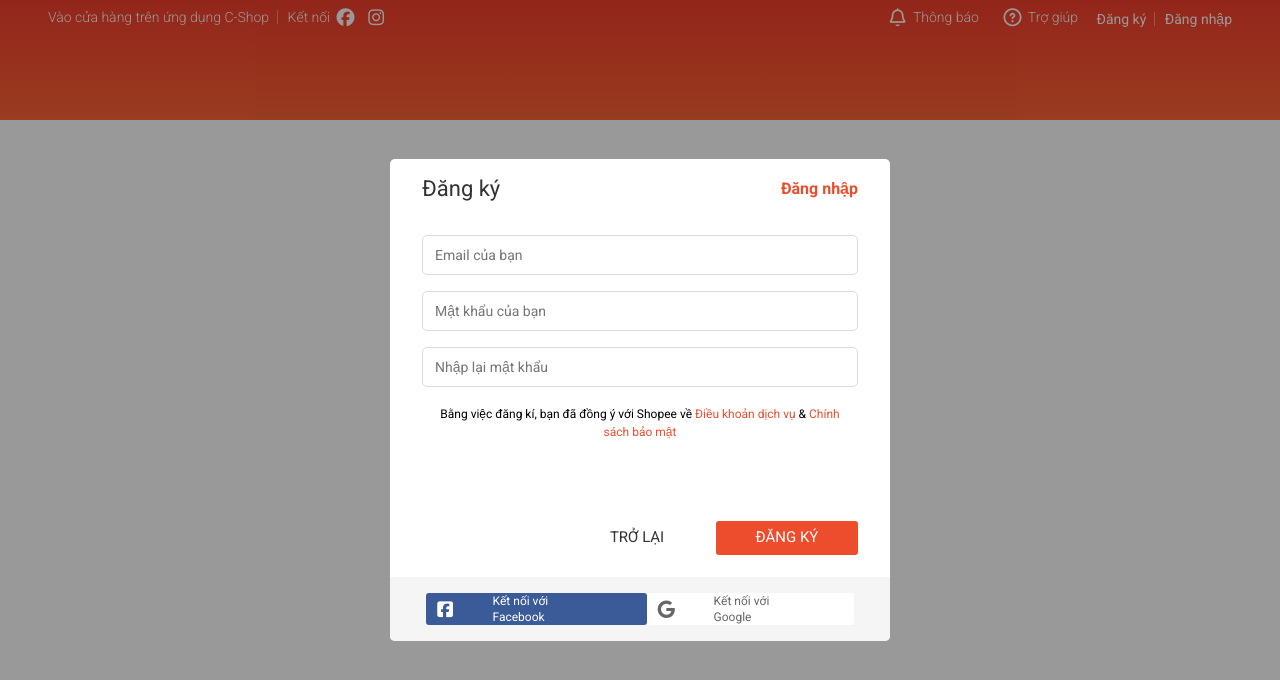
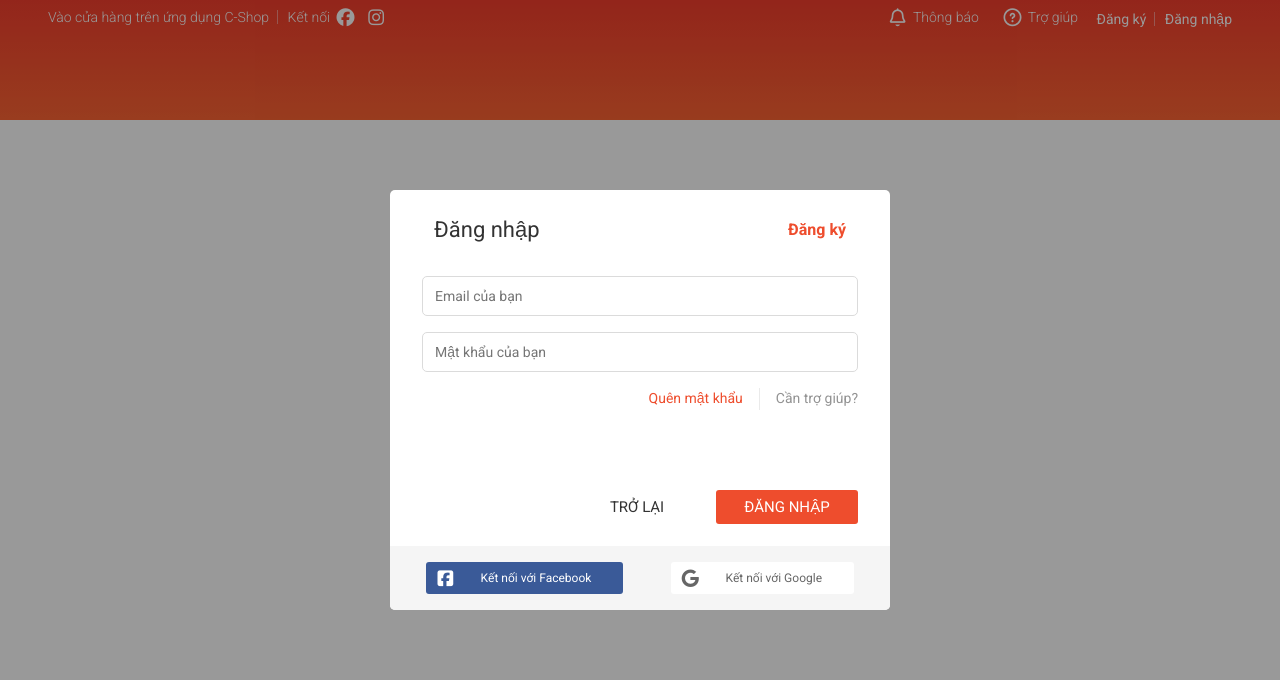
Before and after one commit to PhuVinh268/Shopee, a plain HTML site: page index.html in a window 1280 px wide. Drawn offline with nearby package versions, Linux system fonts and the light colour scheme.

Commit message:
119. CSS form đăng nhập

```diff
--- a/assets/css/base.css
+++ b/assets/css/base.css
@@ -86,6 +86,7 @@ html {
   display: flex;
   justify-content: center;
   align-items: center;
+  line-height: 1.6rem;
 }
 
 .btn.btn--normal:hover {
--- a/assets/css/main.css
+++ b/assets/css/main.css
@@ -272,6 +272,8 @@
   display: flex;
   align-items: center;
   justify-content: space-between;
+  padding: 0 12px;
+  margin-top: 10px;
 }
 
 .auth-form__heading {
@@ -355,10 +357,32 @@
 }
 
 .auth-form__socials-title {
-  margin: 0 36px;
+  margin: 0 24px;
 }
 
 .auth-form__socials--google {
   color: #666;
   background-color: var(--white-color);
 }
+
+.auth-form__help {
+  display: flex;
+  justify-content: flex-end;
+}
+
+.auth-form__help-link {
+  text-decoration: none;
+  font-size: 1.4rem;
+  color: #939393;
+}
+
+.auth-form__help-separate {
+  display: block;
+  height: 22px;
+  margin: -2px 16px 0;
+  border-left: 1px solid #eaeaea;
+}
+
+.auth-form__help-forgot {
+  color: var(--primary-color);
+}
--- a/index.html
+++ b/index.html
@@ -149,9 +149,9 @@
     <div class="modal__overlay"></div>
 
     <div class="modal__body">
-      <!-- Authen Form -->
-      <div class="auth-form">
-        <div class="auth-form__container">              <!-- nó là inner -->
+      <!-- Register Form -->
+      <!-- <div class="auth-form">
+        <div class="auth-form__container">
           <div class="auth-form__header">
             <h3 class="auth-form__heading">Đăng ký</h3>
             <span class="auth-form__switch-btn">Đăng nhập</span>
@@ -197,6 +197,53 @@
             </span>
           </a>
         </div>
+      </div> -->
+
+      <!-- Login Form -->
+      <div class="auth-form">
+        <div class="auth-form__container">
+          <div class="auth-form__header">
+            <h3 class="auth-form__heading">Đăng nhập</h3>
+            <span class="auth-form__switch-btn">Đăng ký</span>
+          </div>
+
+          <div class="auth-form__form">
+            <div class="auth-form__group">
+              <input type="text" class="auth-form__input" placeholder="Email của bạn">
+            </div>
+            <div class="auth-form__group">
+              <input type="password" class="auth-form__input" placeholder="Mật khẩu của bạn">
+            </div>
+          </div>
+
+          <div class="auth-form__aside">
+            <div class="auth-form__help">
+              <a href="#" class="auth-form__help-link auth-form__help-forgot">Quên mật khẩu</a>
+              <span class="auth-form__help-separate"></span>
+              <a href="#" class="auth-form__help-link">Cần trợ giúp?</a>
+            </div>
+          </div>
+
+          <div class="auth-form__controls">
+            <button class="btn btn--normal auth-form__control-back">TRỞ LẠI</button>
+            <button class="btn btn--primary">ĐĂNG NHẬP</button>
+          </div>
+        </div>
+
+        <div class="auth-form__socials">
+          <a href="" class="auth-form__socials--facebook btn btn--size-s btn--with-icon">
+            <i class="auth-form__socials-icon fa-brands fa-facebook-square"></i>
+            <span class="auth-form__socials-title">
+              Kết nối với Facebook
+            </span>
+          </a>
+          <a href="" class="auth-form__socials--google btn btn--size-s btn--with-icon">
+            <i class="auth-form__socials-icon fa-brands fa-google"></i>
+            <span class="auth-form__socials-title">
+              Kết nối với Google
+            </span>
+          </a>
+        </div>
       </div>
     </div>
   </div>
```
